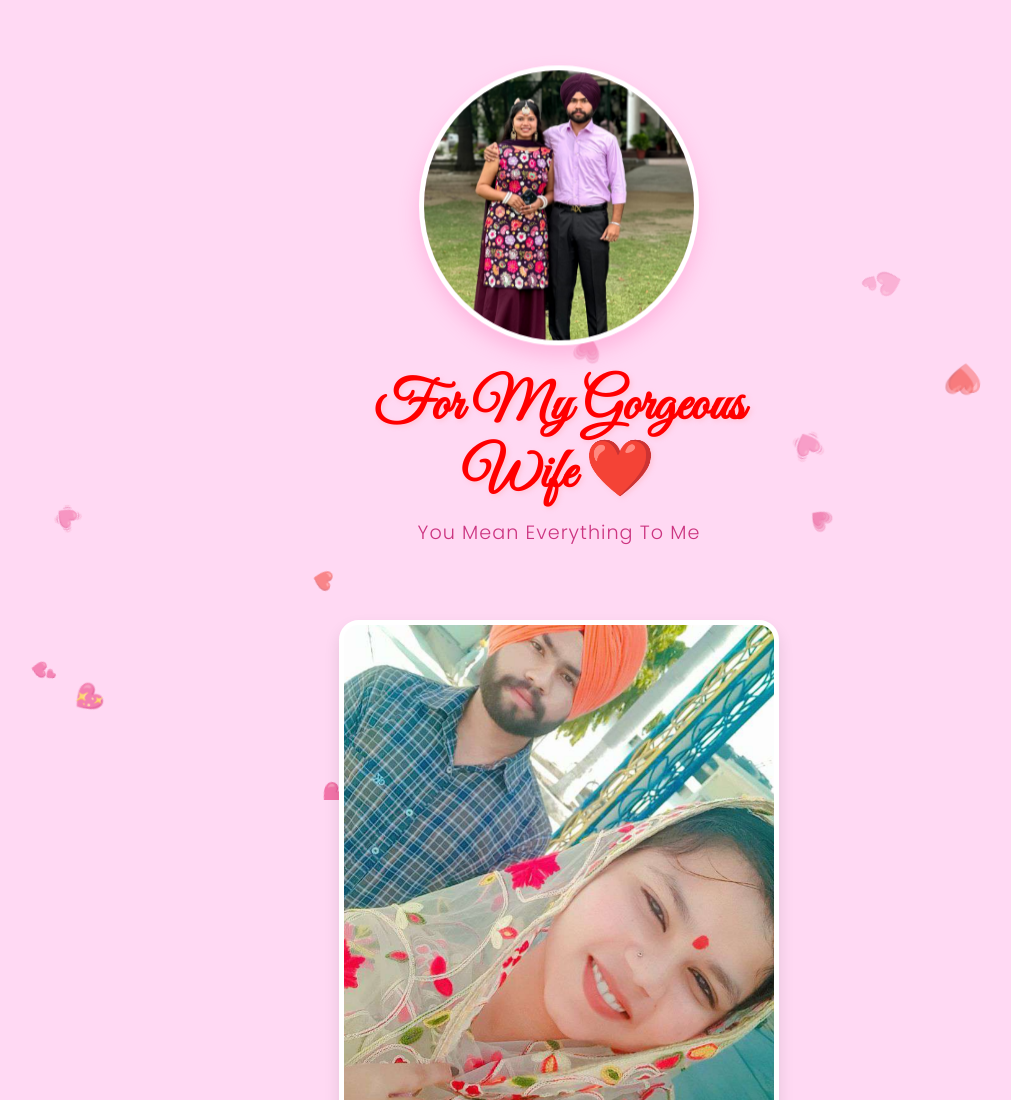
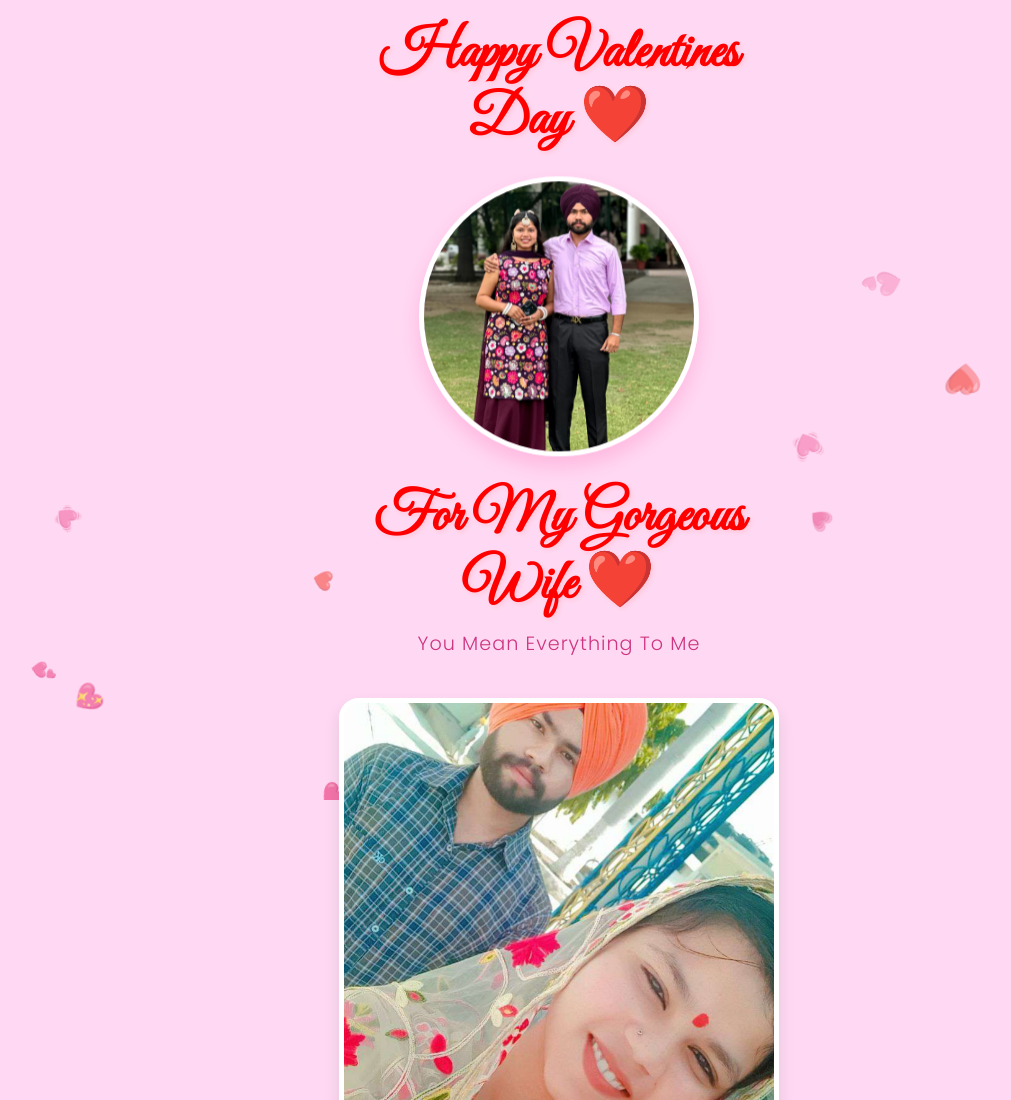
Before and after one commit to Akash2877/-valentine, a plain HTML site: page index.html in a window 1280 px wide. Shown: the top 1100 px of the page, without its empty margins (81-1092 px from the left). Drawn offline with Linux system fonts and the light colour scheme.

Commit message:
Add Valentine's Day title to hero section

```diff
--- a/index.html
+++ b/index.html
@@ -17,6 +17,7 @@
     <main class="container">
         <!-- Hero Section -->
         <section class="hero fade-in">
+            <h1 class="main-title">Happy Valentines Day ❤️</h1>
             <!-- Using a romantic teddy bear image from Pollinations -->
             <div class="hero-image-container">
                 <img src="cute.jpeg" alt="Cute Teddy" class="hero-img">
```
